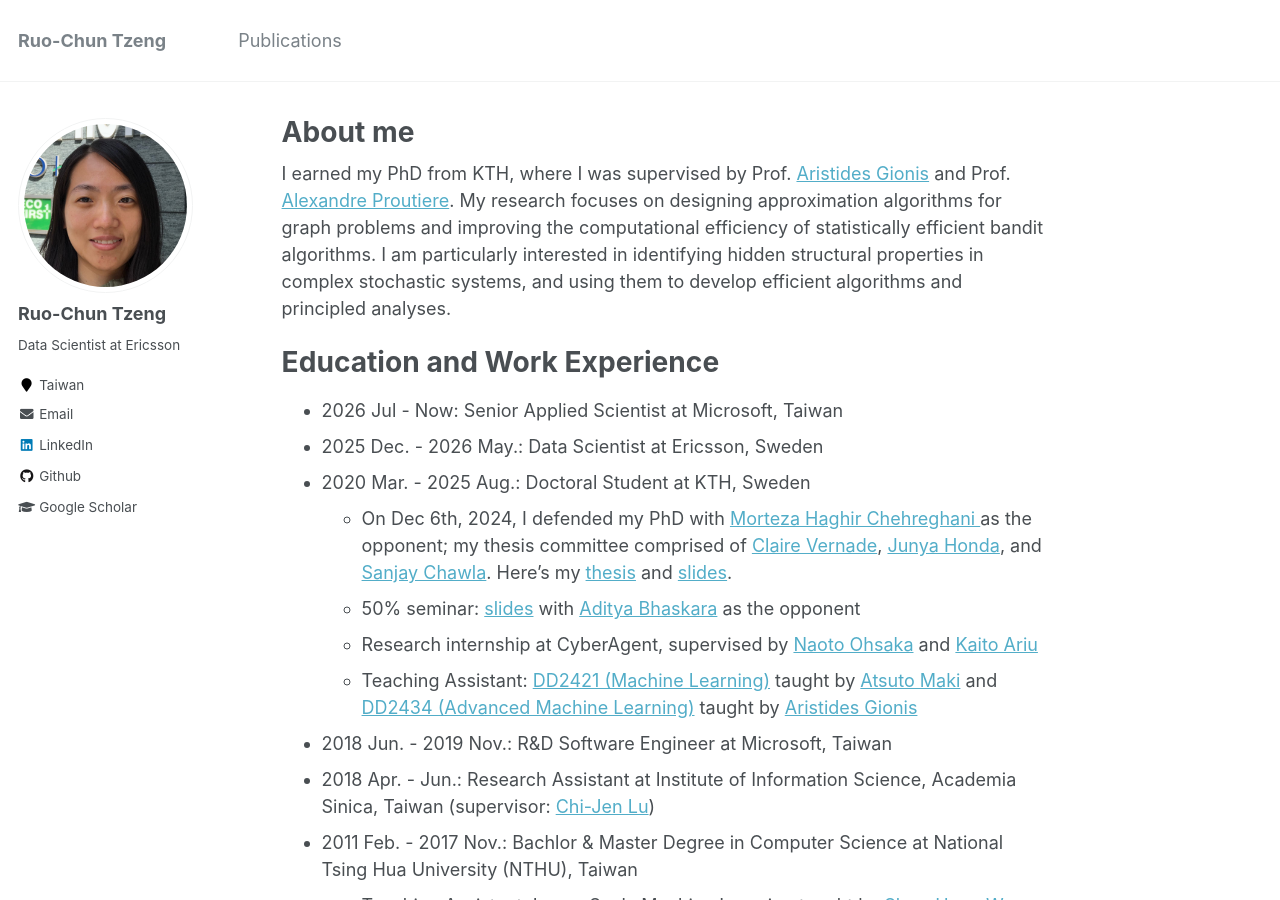
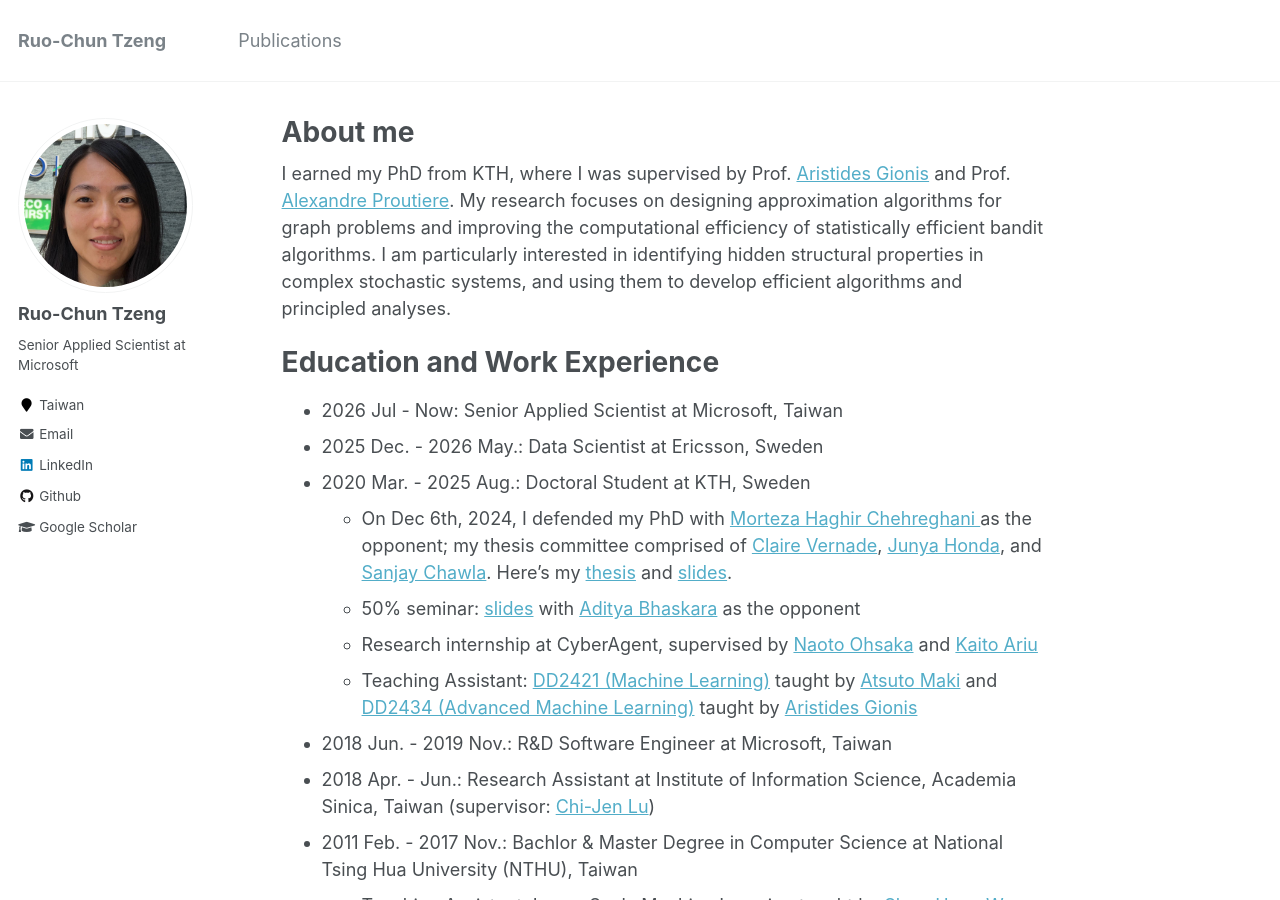
Before and after one commit to rctzeng/rctzeng.github.io, a Jekyll site: the page built from _pages/about.md, in a window 1280 px wide and 900 px high. Built offline with Jekyll 4.4.1, drawn with Linux system fonts in a browser that asks for light colours.

Commit message:
Update bio and description to reflect new position

```diff
--- a/_config.yml
+++ b/_config.yml
@@ -10,7 +10,7 @@ locale                   : "en-US"
 title                    : "Ruo-Chun Tzeng"
 title_separator          : "-"
 name                     : &name "Ruo-Chun Tzeng"
-description              : &description "Data Scientist at Ericsson"
+description              : &description "Senior Applied Scientist at Microsoft"
 url                      : https://rctzeng.github.io # the base hostname & protocol for your site e.g. "https://mmistakes.github.io"
 baseurl                  : "" # the subpath of your site, e.g. "/blog"
 repository               : "rctzeng.github.io"
@@ -82,7 +82,7 @@ analytics:
 author:
   name             : "Ruo-Chun Tzeng"
   avatar           : "profile.jpg"
-  bio              : "Data Scientist at Ericsson"
+  bio              : "Senior Applied Scientist at Microsoft"
   location         : "Taiwan"
   employer         :
   pubmed           :
```
